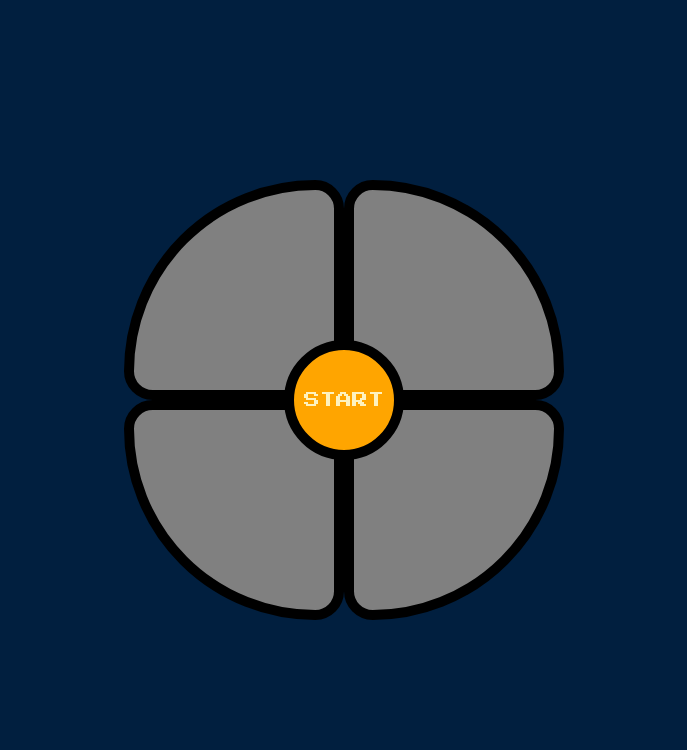
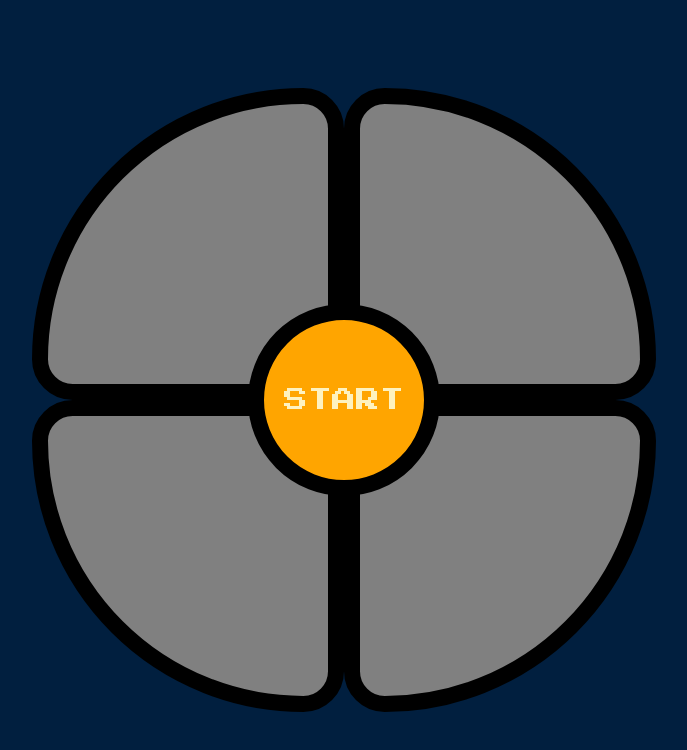
Before and after one commit to franexmo81/Simon, a plain HTML site: page index.html in a window 1280 px wide. Shown: the whole page, without its empty margins (296-983 px from the left). Drawn offline with nearby package versions, Linux system fonts and the light colour scheme.

Commit message:
All CSS dimensions updated to relative

```diff
--- a/styles.css
+++ b/styles.css
@@ -8,32 +8,25 @@ body {
   background-color: #011f3f;
 }
 
-#level-title {
-  font-family: "Press Start 2P", cursive;
-  font-size: 3rem;
-  margin: 5%;
-  color: #fef2bf;
-}
-
 .btn {
   position: absolute;
   top: 50%;
   left: 50%;
   display: inline-block;
-  height: 200px;
-  width: 200px;
-  border: 10px solid black;
+  height: 35vmin;
+  width: 35vmin;
+  border: 2vmin solid black;
   border-radius: 15%;
   cursor: pointer;
 }
 
 #start {
   font-family: "Press Start 2P", cursive;
-  font-size: 1rem;
+  font-size: 3vmin;
   margin: auto;
   color: #fef2bf;
-  height: 100px;
-  width: 100px;
+  height: 20vmin;
+  width: 20vmin;
   border-radius: 50%;
   display: flex;
   justify-content: center;
@@ -85,7 +78,7 @@ body {
 }
 
 .pressed {
-  box-shadow: 0 0 20px white;
+  box-shadow: 0 0 2vmin white;
   background-color: white;
   color: black;
 }
```
